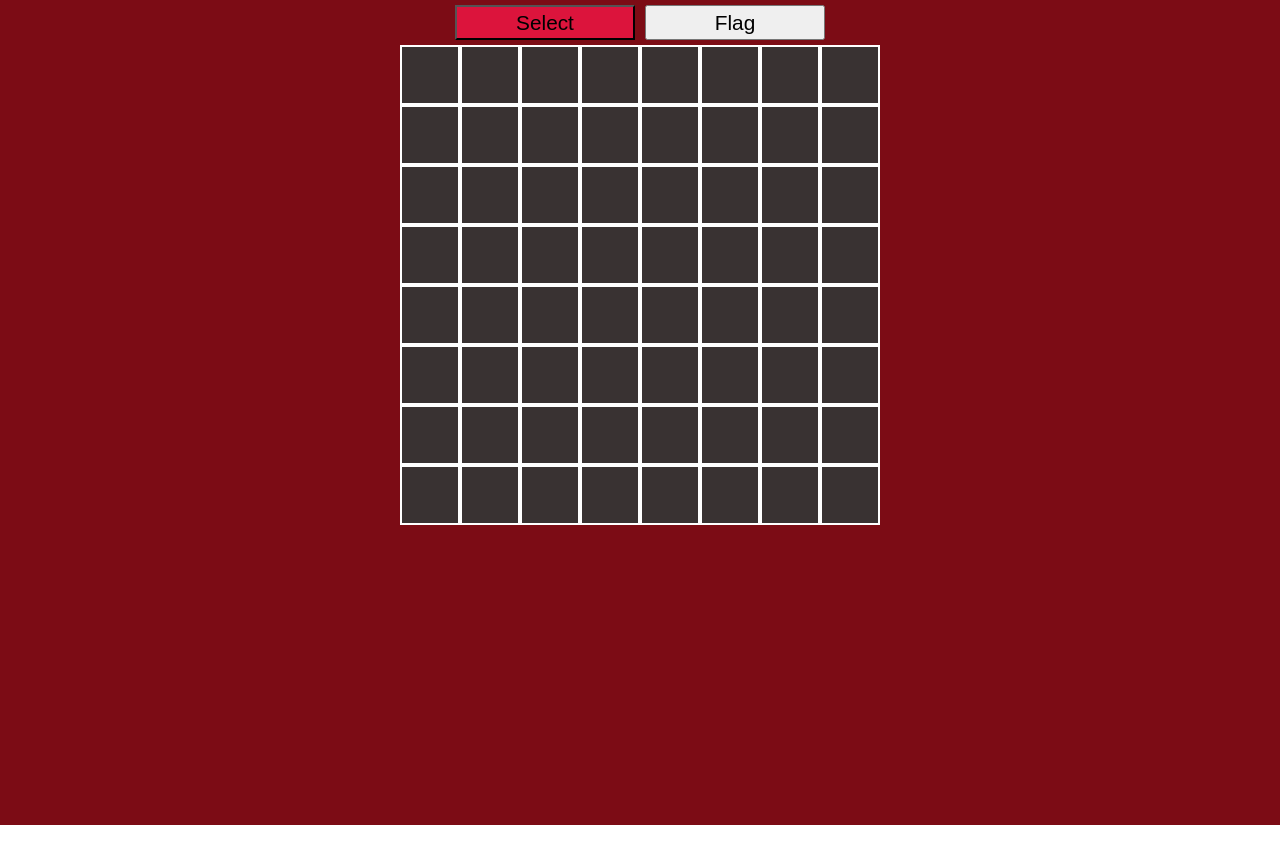
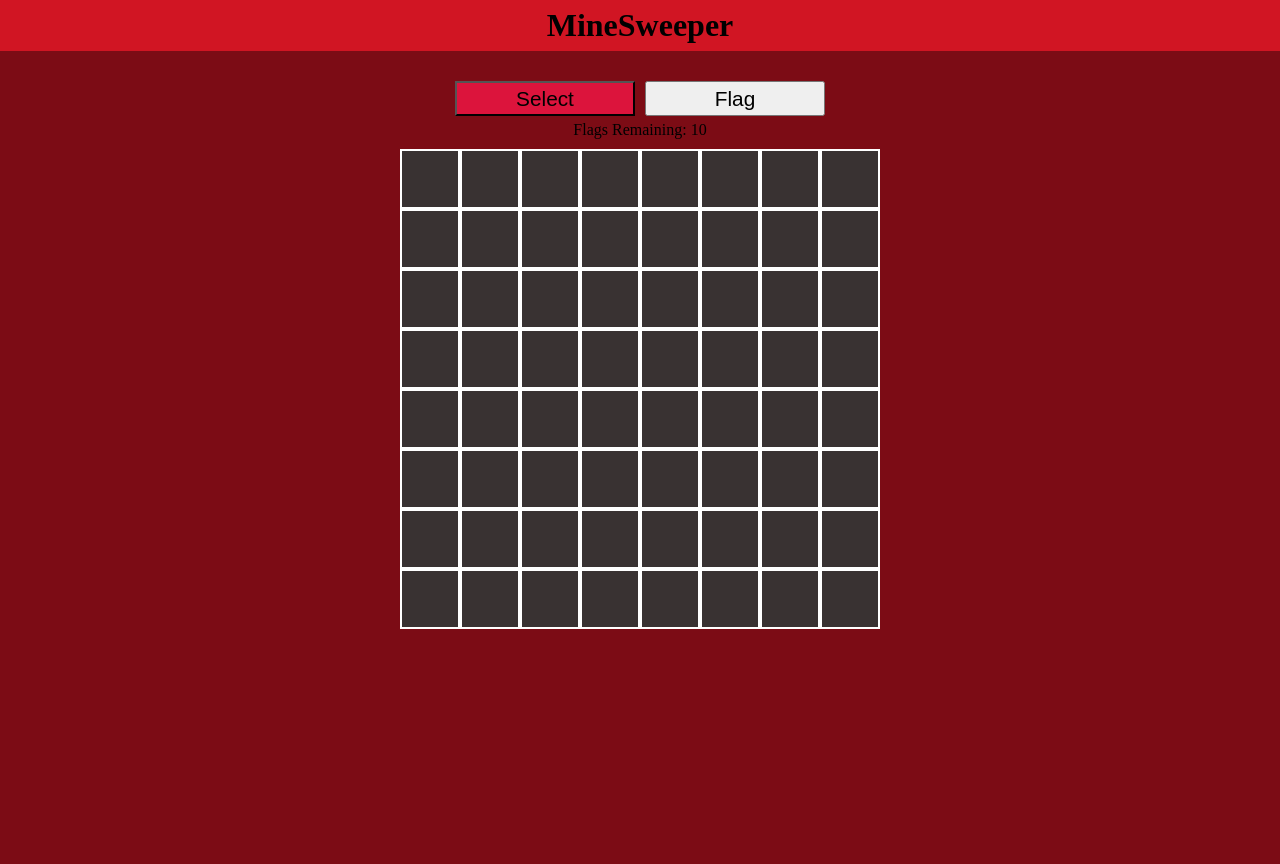
Before and after one commit to dylant135/minesweeper, a React (Create React App) app: page /game in a window 1280 px wide. Shown: the top 864 px of the page. Before the commit the page ends 825 px from the top, so only its background shows below. Built offline with nearby package versions, Linux system fonts and the light colour scheme.

Commit message:
limit flags

```diff
--- a/src/App.css
+++ b/src/App.css
@@ -7,7 +7,6 @@ h1 {
   font-size: 2em;
   background-color: #d11523;
   padding: 7px;
-  margin-bottom: 25px;
 }
 
 .center {
@@ -22,12 +21,13 @@ h1 {
 .home {
   background-color: #7c0c15;
   height: 100vh;
+  padding-top: 25px;
 }
 
 .game {
   background-color: #7c0c15;
   min-height: 100vh;
-  padding-bottom: 25px;
+  padding: 25px 0;
 }
 
 .rules {
@@ -49,6 +49,7 @@ h1 {
   grid-template-rows: repeat(8, 1fr);
   width: fit-content;
   margin: auto;
+  padding-top: 10px;
 }
 
 .cell {
--- a/src/App.tsx
+++ b/src/App.tsx
@@ -9,6 +9,7 @@ function App() {
 
   return (
     <div className="App">
+      <h1 className="center">MineSweeper</h1>
         <Routes>
           <Route path='/' element={<Home />} />
           <Route path='/game' element={<Game />} />
--- a/src/components/Board.tsx
+++ b/src/components/Board.tsx
@@ -10,6 +10,7 @@ export default function Board({winner}: propType) {
 
     const [boardData, setBoardData] = useState(generateBoard())
     const [canClick, setCanClick] = useState(true)
+    const [flagsLeft, setFlagsLeft] = useState(10)
 
     useEffect(() => {
         const bombArr = boardData.map(row => {
@@ -153,6 +154,8 @@ export default function Board({winner}: propType) {
                     setBoardData={setBoardData}
                     boardData={boardData}
                     mineFound={mineFound}
+                    setFlagsLeft={setFlagsLeft}
+                    flagsLeft={flagsLeft}
                 />
             )
         })
@@ -161,6 +164,7 @@ export default function Board({winner}: propType) {
     return (
         <div className='center'>
             {!canClick && <button type='button' className="mainbtn" onClick={newGame}>New Game</button>}
+            <span>Flags Remaining: {flagsLeft}</span>
             <div className={`board ${!canClick ? 'disabled' : ""}`}>
                 {displayBoard}
             </div>
--- a/src/components/Cell.tsx
+++ b/src/components/Cell.tsx
@@ -10,10 +10,12 @@ type propsType = {
     cellData: cellType,
     setBoardData: React.Dispatch<React.SetStateAction<cellType[][]>>,
     boardData: cellType[][],
-    mineFound: () => void
+    mineFound: () => void,
+    setFlagsLeft: React.Dispatch<React.SetStateAction<number>>,
+    flagsLeft: number
 }
 
-export default function Cell({cellData, setBoardData, boardData, mineFound}: propsType) {
+export default function Cell({cellData, setBoardData, boardData, mineFound, setFlagsLeft, flagsLeft}: propsType) {
 
     const [locked, setLocked] = useState(false)
     const { selectChoice } = useContext(gameContext)
@@ -62,11 +64,17 @@ export default function Cell({cellData, setBoardData, boardData, mineFound}: pro
     // eslint-disable-next-line react-hooks/exhaustive-deps
     function handleFlag() {
         let newData = [...boardData]
-        const theCell = boardData[cellData.x][cellData.y].isFlagged
-        if(theCell) {
+        const isFlag = boardData[cellData.x][cellData.y].isFlagged
+        if(isFlag) {
             newData[cellData.x][cellData.y].isHidden = true
-        }
-        boardData[cellData.x][cellData.y].isFlagged = !theCell
+            setFlagsLeft(prevState => prevState + 1)
+        } else if(flagsLeft === 0) {
+            newData[cellData.x][cellData.y].isHidden = true
+            setBoardData(newData)
+            return
+        } else setFlagsLeft(prevState => prevState - 1)
+
+        newData[cellData.x][cellData.y].isFlagged = !isFlag
         setBoardData(newData)
     }
 
--- a/src/components/Home.tsx
+++ b/src/components/Home.tsx
@@ -10,7 +10,6 @@ export default function Home() {
 
     return (
         <div className="home">
-            <h1 className="center">MineSweeper</h1>
 
             <div className='container center'>
                 <button type='button' className='mainbtn' onClick={startGame}>Start Game</button>
```
